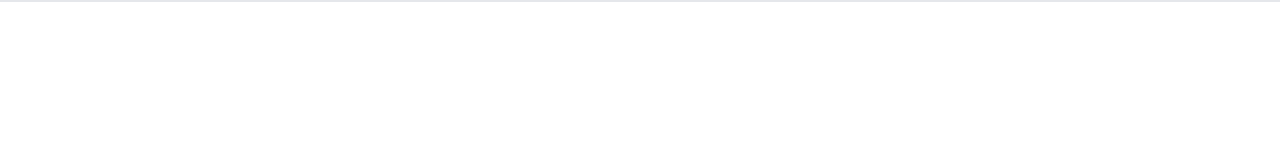
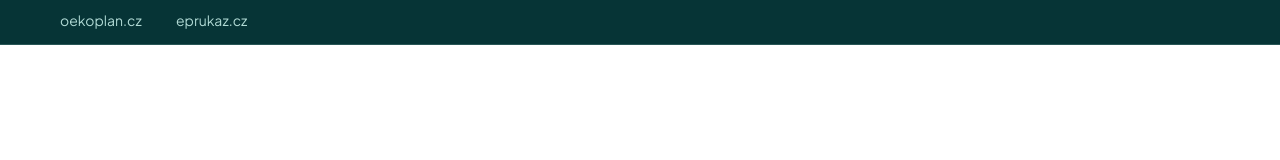
Before and after one commit to Katerina8888/ukol-porta-design, a website built with Vite: page index.html in a window 1280 px wide. Built offline with nearby package versions, Linux system fonts and the light colour scheme.

Commit message:
feat(header): create header with upper-menu content

```diff
--- a/index.html
+++ b/index.html
@@ -2,12 +2,35 @@
 <html lang="cs">
   <head>
     <meta charset="UTF-8" />
-    <link rel="icon" type="image/svg+xml" href="/vite.svg" />
+    <link rel="icon" type="image/x-icon" href="/src/images/favicon.ico" />
     <meta name="viewport" content="width=device-width, initial-scale=1.0" />
     <title>Dokazujeme, že šetrnost k přírodě je ekonomicky výhodná</title>
+    <script type="module" src="/src/main.js"></script>
     <link rel="stylesheet" href="/src/style.css" />
   </head>
   <body>
-    <div class="bg-red-500 border"></div>
+    <header class="bg-primary">
+      <nav
+        class="px-[18px] pb-[12px] lg:px-[60px] border-b border-quaternary"
+        x-data="{ menuItems: [
+        { name: 'oekoplan.cz', link: '/', ariaLabel: 'odkaz na web Oekoplan.cz' },
+        { name: 'eprukaz.cz', link: '/', ariaLabel: 'odkaz na web Eprukaz.cz' }
+      ] }"
+      >
+        <ul class="flex">
+          <template x-for="item in menuItems" :key="item.name">
+            <li class="mt-2 mr-[14px] w-[102px]" x-data="{ isOpen: false }">
+              <a
+                :href="item.link"
+                :aria-label="item.ariaLabel"
+                x-text="item.name"
+                class="relative pb-[15px] text-tertiary text-s w-full hover:after:content-[''] hover:after:absolute hover:after:bottom-0 hover:after:left-1/2 hover:after:-translate-x-1/2 hover:after:bg-[url('/src/images/arrow-up-full.svg')] hover:after:w-[13px] hover:after:h-[6px]"
+              >
+              </a>
+            </li>
+          </template>
+        </ul>
+      </nav>
+    </header>
   </body>
 </html>
```
